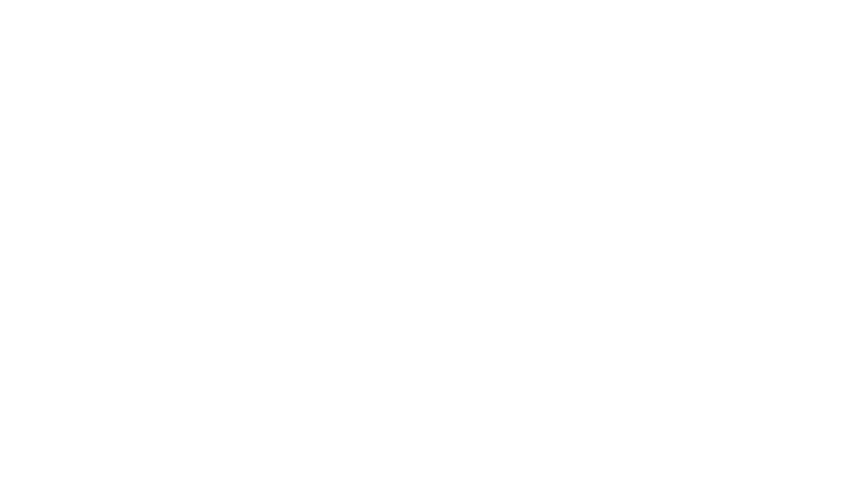
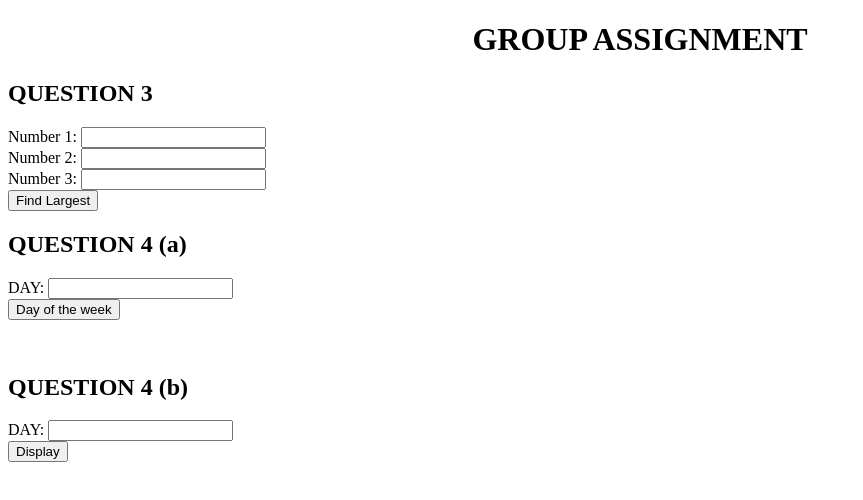
Before and after one commit to chrysteperri/GROUP-WORK, a plain HTML site: page index.html in a window 1280 px wide. Shown: the whole page, without its empty margins (0-863 px from the left). Drawn offline with Linux system fonts and the light colour scheme.

Commit message:
No. 3 & 4
Added external js files to index.html

```diff
--- /dev/null
+++ b/Number3.js
@@ -0,0 +1,29 @@
+/*Question: Write a JavaScript code to find the largest among three numbers using the nested if statement.*/
+
+  // Function to find the largest number among three numbers
+function findLargestNumber() {
+    // Get input values from the form
+    const num1 = parseFloat(document.getElementById("num1").value);
+    const num2 = parseFloat(document.getElementById("num2").value);
+    const num3 = parseFloat(document.getElementById("num3").value);
+
+    // Nested if statements to find the largest number
+    let largestNumber;
+
+    if (num1 >= num2) {
+      if (num1 >= num3) {
+        largestNumber = num1;
+      } else {
+        largestNumber = num3;
+      }
+    } else {
+      if (num2 >= num3) {
+        largestNumber = num2;
+      } else {
+        largestNumber = num3;
+      }
+    }
+
+    // Display the result
+    document.getElementById("result3").textContent = "The largest number is: " + largestNumber;
+  }
--- /dev/null
+++ b/Number4_1.js
@@ -0,0 +1,29 @@
+/* Write a JavaScript Code to display the day of the week using if-else ladder*/
+
+function getDayOfWeek() {
+  // Get input from the user
+  const dayNumber = parseFloat(document.getElementById("dayNumber").value);
+
+  //If- else ladder
+    let day;
+    if (dayNumber === 1) {
+      day = "Sunday";
+    } else if (dayNumber === 2) {
+      day = "Monday";
+    } else if (dayNumber === 3) {
+      day = "Tuesday";
+    } else if (dayNumber === 4) {
+      day = "Wednesday";
+    } else if (dayNumber === 5) {
+      day = "Thursday";
+    } else if (dayNumber === 6) {
+      day = "Friday";
+    } else if (dayNumber === 7) {
+      day = "Saturday";
+    } else {
+      day = "Invalid day number";
+    }
+
+     // Display the result
+     document.getElementById("day-display").textContent = "Today is " + day;
+  }
--- /dev/null
+++ b/Number4_2.js
@@ -0,0 +1,37 @@
+/* Write a JavaScript Code to display the day of the week using switch case*/
+
+function displayDayOfWeek() {
+    // Get input from the user
+  const day_Number = parseFloat(document.getElementById("day_Number").value);
+
+  //Switch case
+
+    let day;
+    switch (day_Number) {
+        case 1:
+            day = "Sunday";
+            break;
+        case 2:
+            day = "Monday";
+            break;
+        case 3:
+            day = "Tuesday";
+            break;
+        case 4:
+            day = "Wednesday";
+            break;
+        case 5:
+            day = "Thursday";
+            break;
+        case 6:
+            day = "Friday";
+            break;
+        case 7:
+            day = "Saturday";
+            break;
+        default:
+            day = "Invalid day number";
+    }
+
+    document.getElementById("result").textContent = "Day of the week is " + day;
+  }
--- a/index.html
+++ b/index.html
@@ -1,11 +1,47 @@
 <!DOCTYPE html>
 <html lang="en">
+
 <head>
     <meta charset="UTF-8">
     <meta name="viewport" content="width=device-width, initial-scale=1.0">
     <title>Group Assignment</title>
+    <script src="Number3.js"></script>
+    <script src="Number4_1.js"></script>
+    <script src="Number4_2.js"></script>
 </head>
+
 <body>
+    <h1 align="center">GROUP ASSIGNMENT</h1>
+    <div class="Q3">
+        <h2>QUESTION 3</h2>
+        <form>
+            <label for="num1">Number 1:</label>
+            <input type="number" id="num1" required><br>
+
+            <label for="num2">Number 2:</label>
+            <input type="number" id="num2" required><br>
+
+            <label for="num3">Number 3:</label>
+            <input type="number" id="num3" required><br>
+
+            <button type="button" onclick="findLargestNumber()">Find Largest</button>
+        </form>
+
+        <p id="result3"></p>
+    </div>
+    <div class="Q4">
+        <h2>QUESTION 4 (a)</h2>
+        <label for="dayNumber">DAY:</label>
+        <input type="number" id="dayNumber" required><br>
+        <button type="button" onclick="getDayOfWeek()">Day of the week</button>
+        <p id="day-display"></p> <br>
+        <h2>QUESTION 4 (b)</h2>
+        <label for="day_Number">DAY:</label>
+        <input type="number" id="day_Number"><br>
+        <button onclick="displayDayOfWeek()">Display</button>
+        <p id="result"></p>
+    </div>
 
 </body>
+
 </html>
```
